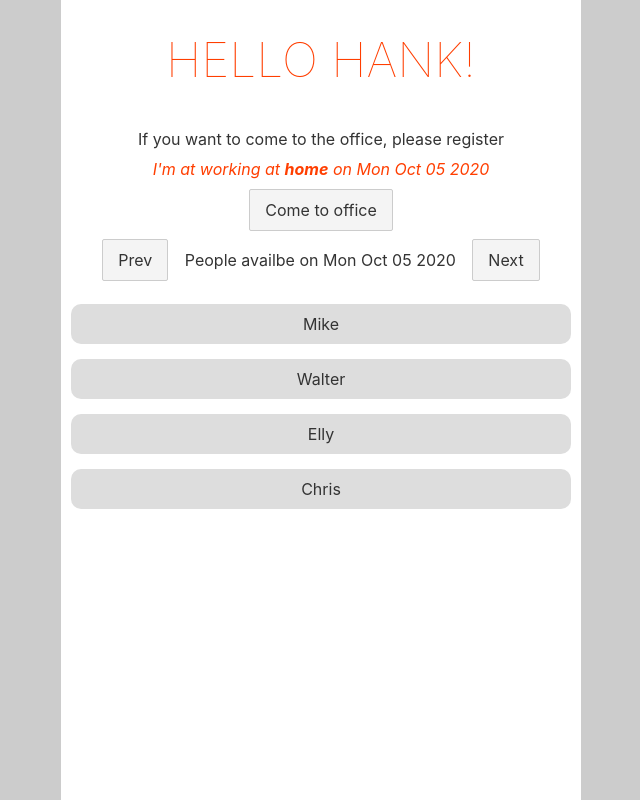
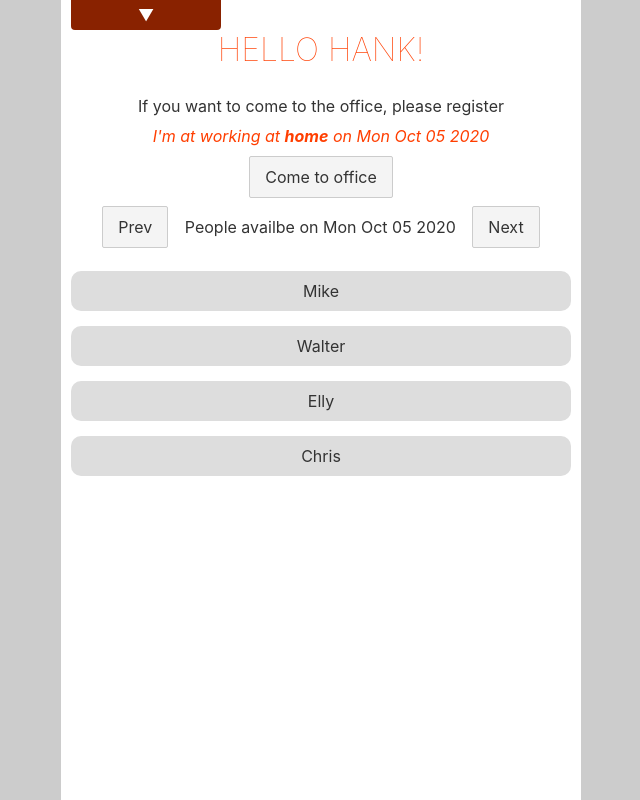
Before and after one commit to CasperCBroeren/SvelteOfficeAttendance, a Svelte app: page / in a window 1280 px wide. Shown: the whole page, without its empty margins (319-959 px from the left). Built offline with nearby package versions, Linux system fonts and the light colour scheme.

Commit message:
Personal overview and Navigation added

```diff
--- a/src/App.svelte
+++ b/src/App.svelte
@@ -6,11 +6,23 @@
 <script lang="ts">
 	import Home from './Views/Home.svelte';
 	import PersonalOverview from './Views/PersonalOverview.svelte';
+	import Navigation from './Views/Navigation.svelte';
+
+	let currentPanel = 'home';
+
+	function navigation(event)
+	{
+		currentPanel = event.detail;
+	}
 </script>
 
 <main>
-	<Home></Home>
-
+	<Navigation on:navigate={navigation}></Navigation>
+	{#if currentPanel == 'home'}
+		<Home></Home>
+	{:else if currentPanel == 'personal'}
+		<PersonalOverview></PersonalOverview>
+	{/if}
 </main>
 
 <style>
--- a/src/Views/Availability.svelte
+++ b/src/Views/Common/Availability.svelte
@@ -1,8 +1,8 @@
 <script lang="ts">
 
-    import OfficeButton from './Button.svelte';
-    import type { InOfficeAvailable } from '../Models/Models';
-    import {appData} from '../Models/AppDataStore';
+    import AppButton from './Button.svelte';
+    import type { InOfficeAvailable } from '../../Models/Models';
+    import {appData} from '../../Models/AppDataStore';
 
     function PreviousDay()
 	{
@@ -18,9 +18,9 @@
 </script>
 
 <div>
-    <span><OfficeButton on:click={PreviousDay}>Prev</OfficeButton></span>
+    <span><AppButton on:click={PreviousDay}>Prev</AppButton></span>
     <span class="availableLabel">People availbe on {currentDay.date.toDateString()}</span>
-	<span ><OfficeButton on:click={NextDay}>Next</OfficeButton></span>
+	<span ><AppButton on:click={NextDay}>Next</AppButton></span>
 
 	<ul class="personlist">
         {#each currentDay.persons as person}
--- /dev/null
+++ b/src/Views/Common/Header.svelte
@@ -0,0 +1,14 @@
+<h2>
+    <slot></slot>
+</h2>
+
+<style>
+    h2 {
+		color: #ff3e00;
+		text-transform: uppercase;
+		font-size: 2em;
+		font-weight: 100;
+		margin-top: 0px;
+
+	}
+</style>
--- a/src/Views/Home.svelte
+++ b/src/Views/Home.svelte
@@ -1,7 +1,8 @@
 <script lang="ts">
-	import Availability from './Availability.svelte';
+	import Availability from './Common/Availability.svelte';
+	import AppButton from './Common/Button.svelte';
+	import Header from './Common/Header.svelte';
 	import {appData} from '../Models/AppDataStore';
-	import AppButton from './Button.svelte';
 
 	function workingAtHome() : void
 	{
@@ -19,7 +20,7 @@
 
 </script>
 <section>
-	<h1>Hello {$appData.user.name}!</h1>
+	<Header>Hello {$appData.user.name}!</Header>
 	<div>If you want to come to the office, please register</div>
 	{#if !userIsIn}
 		<div class="status" >I'm at working at <b>home</b> on {currentDay.date.toDateString()}</div>
@@ -31,14 +32,7 @@
 	<Availability bind:currentDay={currentDay}></Availability>
 </section>
 <style>
-	h1 {
-		color: #ff3e00;
-		text-transform: uppercase;
-		font-size: 3em;
-		font-weight: 100;
-		margin-top: 0px;
 
-	}
 	.status {
 		color:  #ff3e00;
 		font-style: italic;
--- /dev/null
+++ b/src/Views/Navigation.svelte
@@ -0,0 +1,61 @@
+<script lang="ts">
+    import { createEventDispatcher } from 'svelte';
+
+    const dispatcher = createEventDispatcher();
+
+    let menuOpen = false;
+    function toggle() : void
+    {
+        menuOpen = !menuOpen;
+    }
+
+    function navigate(panel:string)
+    {
+        dispatcher('navigate', panel);
+        toggle();
+    }
+</script>
+<nav class="ribbonNavigation"
+    class:ribbonNavigation--expand={menuOpen}>
+    <li on:click={() => navigate('home')}>Home</li>
+    <li on:click={() => navigate('personal')}>Personal</li>
+    <li class="ribbonNavigation__toggler" on:click={toggle}>
+        {#if menuOpen}
+        ▲
+        {:else}
+        ▼
+    {/if}</li>
+</nav>
+
+<style>
+    .ribbonNavigation {
+        background-color: #892200;
+        width: 150px;
+        list-style-type: none;
+        position: absolute;
+        margin: 0px auto;
+        padding: 5px 0px 0px;
+        top: -90px;
+        border-radius: 4px;
+    }
+
+    .ribbonNavigation--expand {
+        top: -5px;
+    }
+    .ribbonNavigation::after {
+        content: '';
+
+    }
+    .ribbonNavigation li{
+        color: #fff;
+        padding: 10px 0px;
+        cursor: pointer;
+        width: 100%;
+    }
+
+    .ribbonNavigation__toggler {
+        height: 15px;
+        display: inline-block;
+
+    }
+</style>
--- a/src/Views/PersonalOverview.svelte
+++ b/src/Views/PersonalOverview.svelte
@@ -1,20 +1,46 @@
 <script lang="ts">
-    import AppButton from './Button.svelte';
+    import Header from './Common/Header.svelte';
+    import {appData} from '../Models/AppDataStore';
+    import type { InOfficeAvailable } from '../Models/Models';
+
+    function personalDaysReducer(inofficePerDay: InOfficeAvailable)
+    {
+        return (inofficePerDay.persons.indexOf($appData.user.name) > 0)
+    }
+
+    $: personalDates = $appData.officeAvailability.filter(personalDaysReducer);
 </script>
 <section>
-    <h3>Personal overview</h3>
-    These are the days you are in office
-    <AppButton>Home</AppButton>
+    <Header>Personal overview</Header>
+    <p>These are the days you are in office </p>
+    <table>
+        <thead>
+            <tr>
+                <th>Date</th>
+            </tr>
+        </thead>
+        <tbody>
+        {#each personalDates as date}
+            <tr>
+                <td>{date.date.toDateString()} and {date.persons.length -1 } other persons</td>
+            </tr>
+        {/each}
+        </tbody>
+    </table>
 </section>
 
 <style>
-	h3 {
-		color: #ff3e00;
-		text-transform: uppercase;
-		font-size: 1em;
-		font-weight: 100;
-		margin-top: 0px;
-
-	}
+	table {
+        width: 100%;
+    }
+    thead {
+        background-color: #892200;
+        color: #fff;
+        font-weight: bold;
+    }
+    tbody td {
+        border-bottom: 1px solid #892200;
+        padding: 10px 0px;
+    }
 
 </style>
```
Also changed, not shown: src/Views/Common/Button.svelte (renamed from src/Views/Button.svelte).
